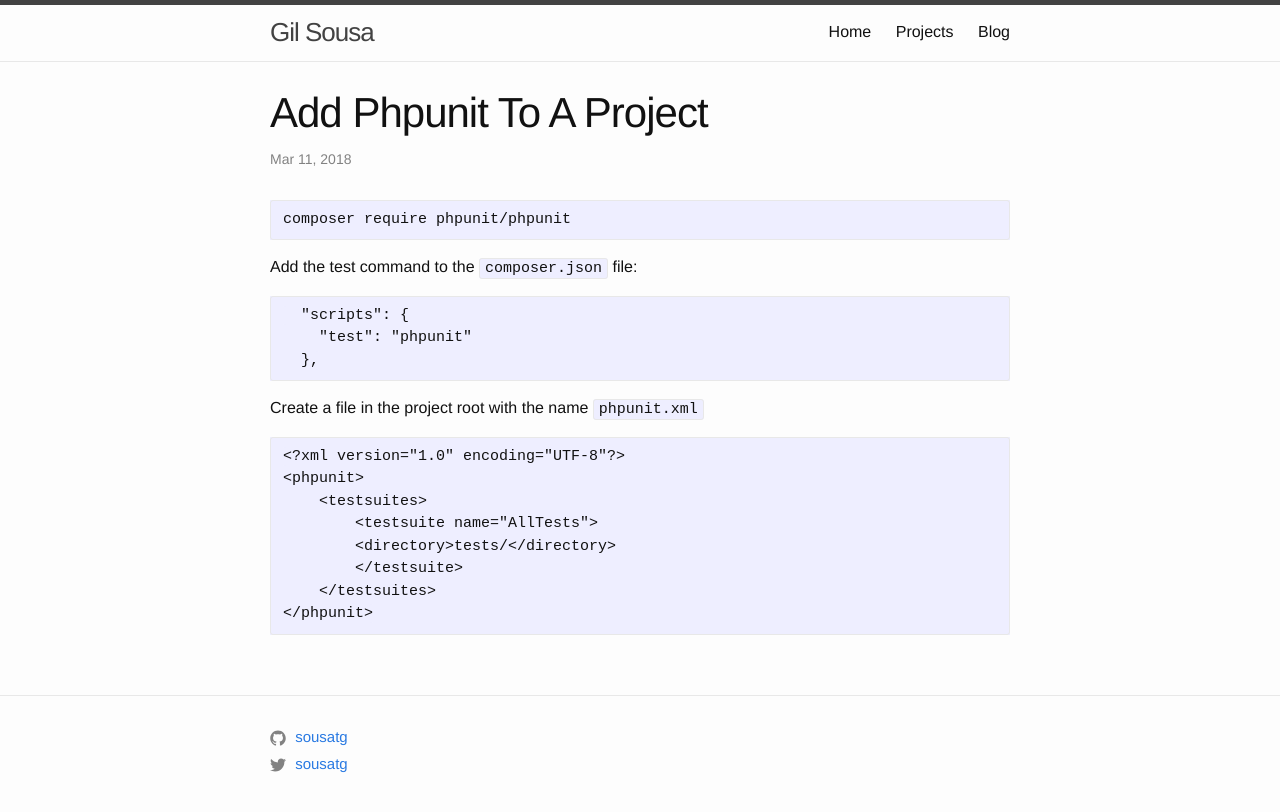
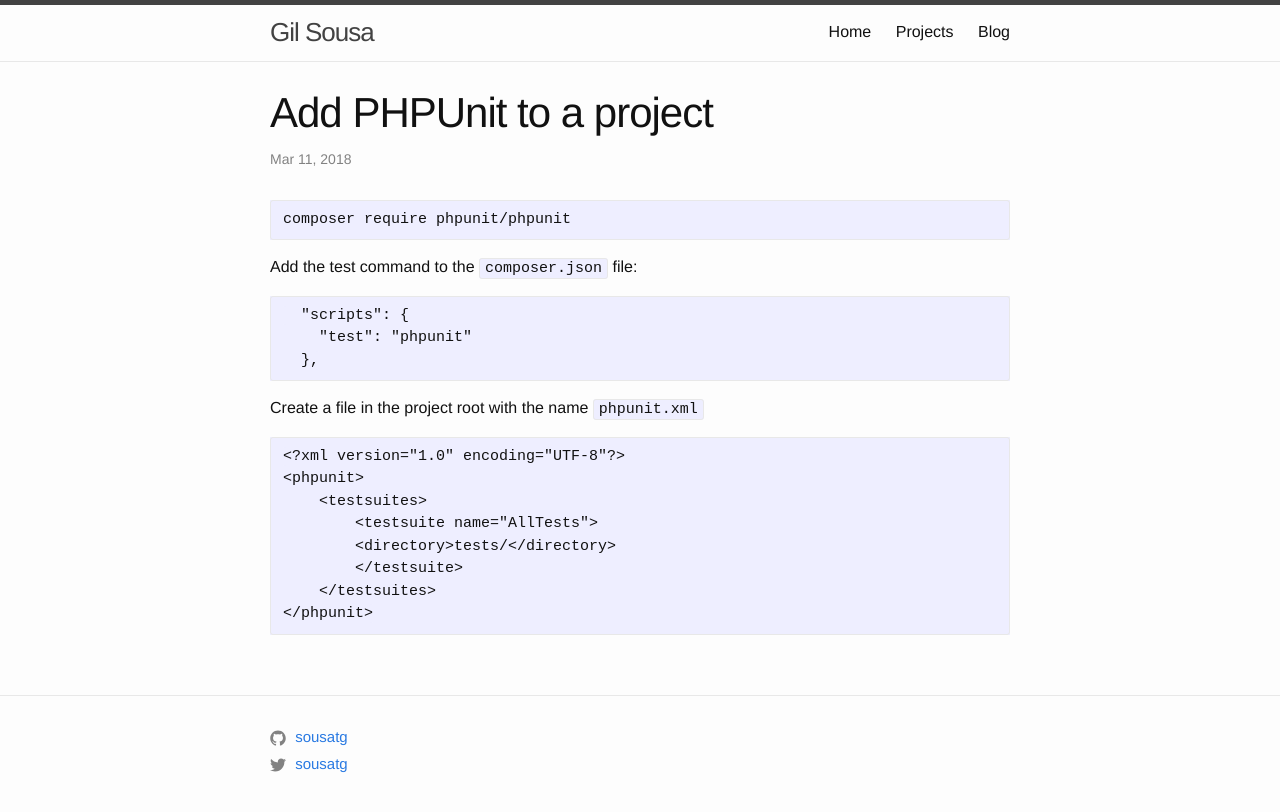
Before and after one commit to sousatg/sousatg.github.io, a Jekyll site: the page built from _posts/2018-03-11-add-phpunit-to-a-project.md, in a window 1280 px wide. Shown: the top 812 px of the page. Built offline with Jekyll 4.4.1, drawn with Linux system fonts in a browser that asks for light colours; part of the change alters nothing that is shown.

```diff
--- a/_posts/2018-03-11-add-phpunit-to-a-project.md
+++ b/_posts/2018-03-11-add-phpunit-to-a-project.md
@@ -1,5 +1,6 @@
 ---
 layout: post
+title: Add PHPUnit to a project
 summary:
 ---
 
```
